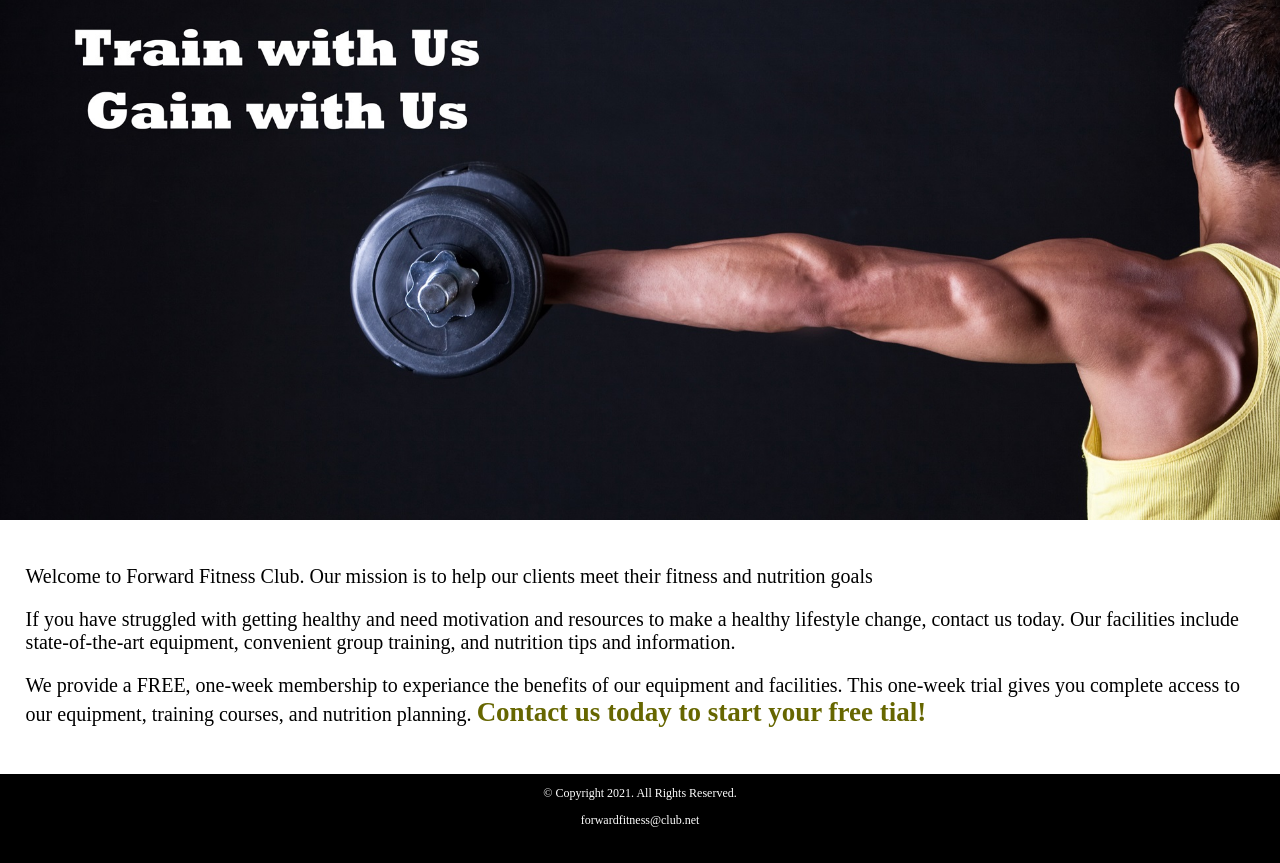
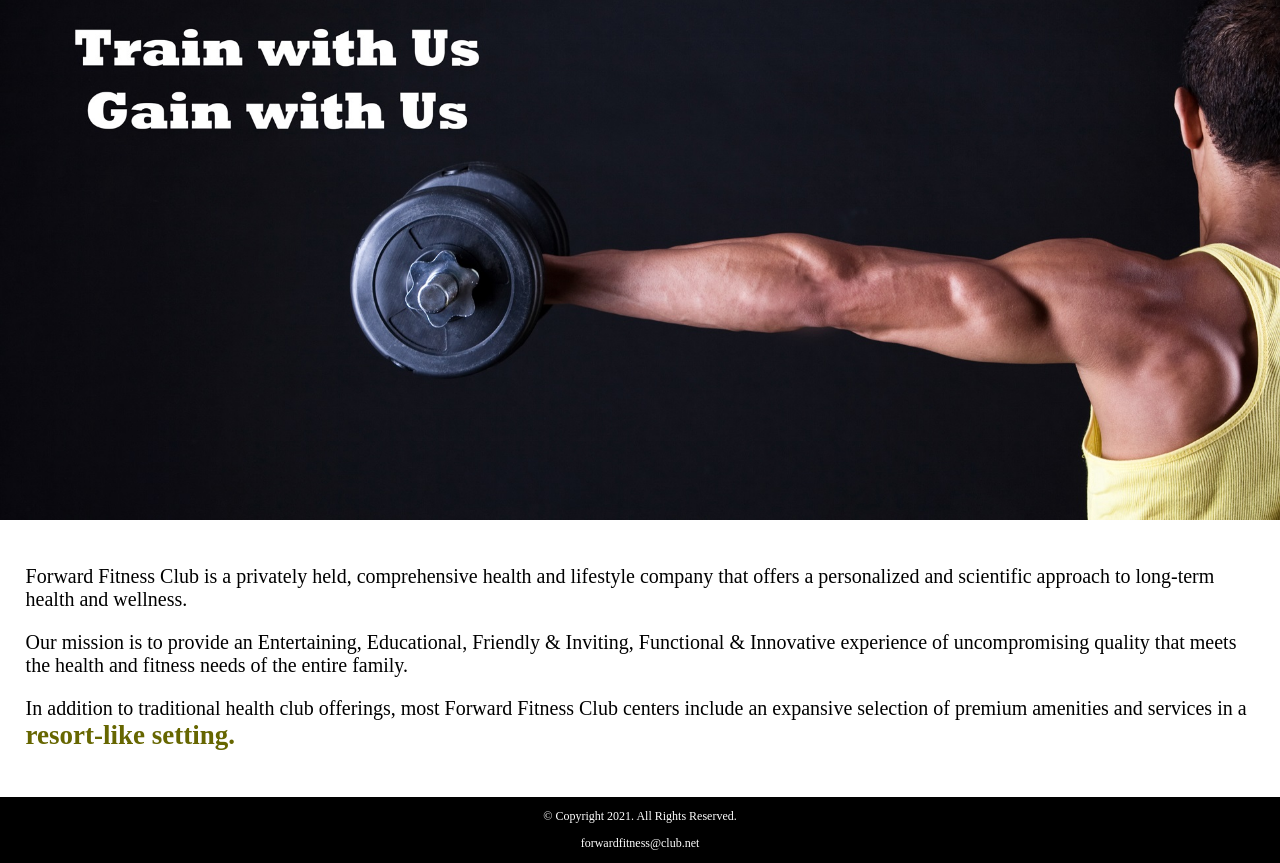
Before and after one commit to fg9869/fg9869.github.io, a plain HTML site: page fitness/index.html in a window 1280 px wide. Shown: the part 265-1128 px from the top of the page. Before the commit the page ends 1105 px from the top, so only its background shows below. Drawn offline with Linux system fonts and the light colour scheme.

Commit message:
Changes for Chapter 3

```diff
--- a/fitness/index.html
+++ b/fitness/index.html
@@ -33,9 +33,9 @@
 <!--Use main to add the main content of the page-->
     <main>
         <div id="intro">
-        <p>Welcome to Forward Fitness Club. Our mission is to help our clients meet their fitness and nutrition goals</p>
-        <p>If you have struggled with getting healthy and need motivation and resources to make a healthy lifestyle change, contact us today. Our facilities include state-of-the-art equipment, convenient group training, and nutrition tips and information.</p>
-        <p>We provide a FREE, one-week membership to experiance the benefits of our equipment and facilities. This one-week trial gives you complete access to our equipment, training courses, and nutrition planning. <span class="action">Contact us today to start your free tial!</span></p>
+            <p>Forward Fitness Club is a privately held, comprehensive health and lifestyle company that offers a personalized and scientific approach to long-term health and wellness.</p>
+            <p>Our mission is to provide an Entertaining, Educational, Friendly & Inviting, Functional & Innovative experience of uncompromising quality that meets the health and fitness needs of the entire family.</p>
+            <p>In addition to traditional health club offerings, most Forward Fitness Club centers include an expansive selection of premium amenities and services in a <span class="action">resort-like setting.</span></p>
     </div>
     </main>
 <!--use footer area to add footer content-->
```
